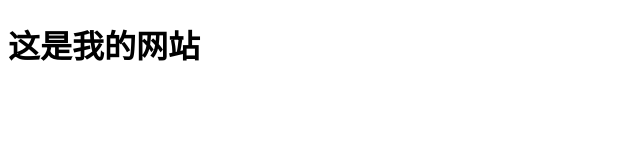
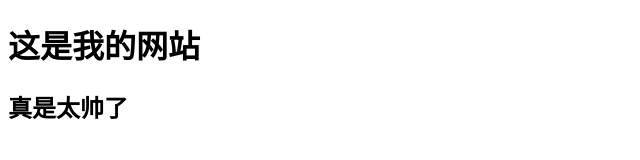
Before and after one commit to botovo/demo, a plain HTML site: page index.html in a window 1280 px wide. Shown: the whole page, without its empty margins (0-640 px from the left). Drawn offline with Linux system fonts and the light colour scheme.

Commit message:
修改代码

```diff
--- a/index.html
+++ b/index.html
@@ -8,5 +8,6 @@
 </head>
 <body>
     <h1>这是我的网站</h1>
+    <h2>真是太帅了</h2>
 </body>
 </html>
```
